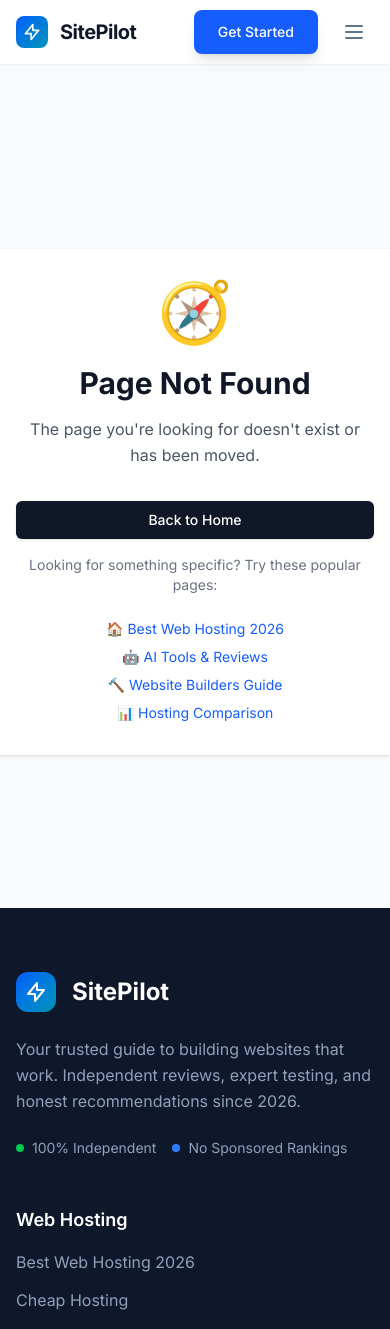
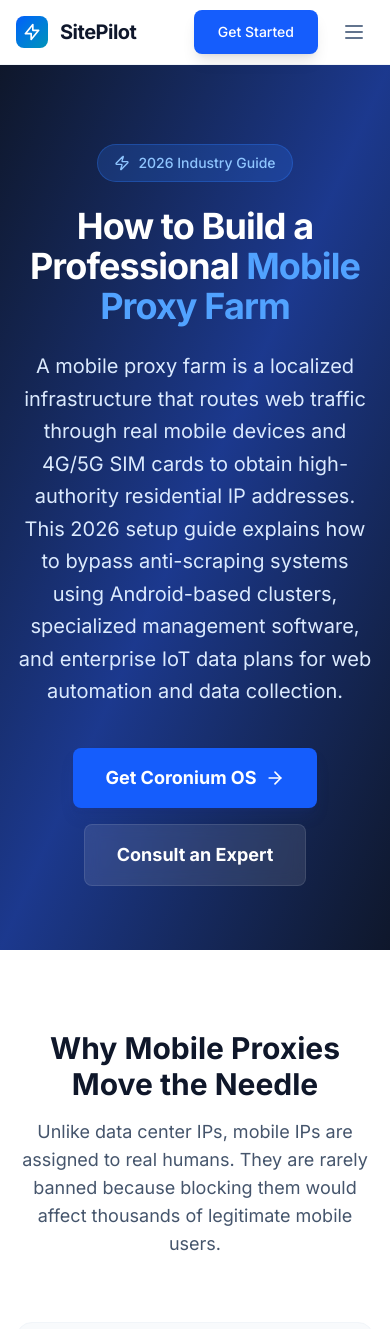
Before and after one commit to teccoxie2/sitepilot, a Next.js app: page /tools/mobile-proxy-farm-setup-guide-2026 in a window 390 px wide. Before the commit this address had no page. Shown: the top 1329 px of the page. Built offline with nearby package versions, Linux system fonts and the light colour scheme.

Commit message:
feat: add mobile proxy farm setup guide with coronium affiliate link

```diff
--- a/src/app/sitemap.xml/route.ts
+++ b/src/app/sitemap.xml/route.ts
@@ -122,6 +122,12 @@
       priority: '0.8'
     },
     {
+      url: `${baseUrl}/tools/mobile-proxy-farm-setup-guide-2026`,
+      lastModified: currentDate,
+      changeFreq: 'monthly',
+      priority: '0.8'
+    },
+    {
       url: `${baseUrl}/privacy`,
       lastModified: currentDate,
       changeFreq: 'monthly',
@@ -183,8 +189,8 @@
     }
   ]
 
-  const sitemap = `<?xml version="1.0" encoding="UTF-8"?>
-<urlset xmlns="http://www.sitemaps.org/schemas/sitemap/0.9">
+  const sitemap = `<?xml version=\"1.0\" encoding=\"UTF-8\"?>
+<urlset xmlns=\"http://www.sitemaps.org/schemas/sitemap/0.9\">
 ${routes.map(route => `
   <url>
     <loc>${route.url}</loc>
--- /dev/null
+++ b/src/app/tools/mobile-proxy-farm-setup-guide-2026/page.tsx
@@ -0,0 +1,150 @@
+import React from 'react';
+import Link from 'next/link';
+import { Shield, Zap, Cpu, Network, ArrowRight, CheckCircle2 } from 'lucide-react';
+
+export default function MobileProxyFarmGuide() {
+  return (
+    <div className="min-h-screen bg-white">
+      {/* Hero Section */}
+      <section className="pt-20 pb-16 bg-gradient-to-br from-slate-900 via-blue-900 to-slate-900 text-white">
+        <div className="container mx-auto px-4 text-center">
+          <div className="inline-flex items-center px-4 py-2 rounded-full bg-blue-500/20 text-blue-300 text-sm font-medium mb-6 border border-blue-500/30">
+            <Zap className="w-4 h-4 mr-2" />
+            2026 Industry Guide
+          </div>
+          <h1 className="text-4xl md:text-6xl font-bold mb-6 tracking-tight">
+            How to Build a Professional <span className="text-blue-400">Mobile Proxy Farm</span>
+          </h1>
+          <p className="text-xl text-blue-100 max-w-3xl mx-auto leading-relaxed mb-10">
+            A mobile proxy farm is a localized infrastructure that routes web traffic through real mobile devices and 4G/5G SIM cards to obtain high-authority residential IP addresses. This 2026 setup guide explains how to bypass anti-scraping systems using Android-based clusters, specialized management software, and enterprise IoT data plans for web automation and data collection.
+          </p>
+          <div className="flex flex-wrap justify-center gap-4">
+            <Link
+              href="https://www.coronium.io/cn/affiliate"
+              className="px-8 py-4 bg-blue-600 hover:bg-blue-500 text-white rounded-lg font-bold text-lg transition-all shadow-lg shadow-blue-900/20 flex items-center"
+            >
+              Get Coronium OS <ArrowRight className="ml-2 w-5 h-5" />
+            </Link>
+            <Link
+              href="/contact"
+              className="px-8 py-4 bg-white/10 hover:bg-white/20 text-white rounded-lg font-bold text-lg transition-all backdrop-blur-sm border border-white/10"
+            >
+              Consult an Expert
+            </Link>
+          </div>
+        </div>
+      </section>
+
+      {/* Why Mobile Proxies? */}
+      <section className="py-20 border-b border-slate-100">
+        <div className="container mx-auto px-4">
+          <div className="max-w-3xl mx-auto text-center mb-16">
+            <h2 className="text-3xl font-bold mb-4">Why Mobile Proxies Move the Needle</h2>
+            <p className="text-slate-600 text-lg">
+              Unlike data center IPs, mobile IPs are assigned to real humans. They are rarely banned because blocking them would affect thousands of legitimate mobile users.
+            </p>
+          </div>
+
+          <div className="grid md:grid-cols-3 gap-8">
+            {[
+              {
+                title: "Undetectable Scraping",
+                desc: "High-trust IP scores ensure your bots look like real users to Amazon, Google, and social platforms.",
+                icon: Shield
+              },
+              {
+                title: "Bypass Geo-Blocking",
+                desc: "Access localized content and search results by placing your devices in specific geographic regions.",
+                icon: Network
+              },
+              {
+                title: "Unlimited IP Rotation",
+                desc: "Force IP changes on-demand via software, giving you a fresh identity for every session.",
+                icon: Cpu
+              }
+            ].map((item, i) => (
+              <div key={i} className="p-8 rounded-2xl bg-slate-50 border border-slate-100 hover:shadow-xl transition-all">
+                <div className="w-12 h-12 bg-blue-600 rounded-xl flex items-center justify-center mb-6 shadow-lg shadow-blue-200">
+                  <item.icon className="w-6 h-6 text-white" />
+                </div>
+                <h3 className="text-xl font-bold mb-4 text-slate-900">{item.title}</h3>
+                <p className="text-slate-600 leading-relaxed">{item.desc}</p>
+              </div>
+            ))}
+          </div>
+        </div>
+      </section>
+
+      {/* Recommended Software: Coronium */}
+      <section className="py-24 bg-slate-50">
+        <div className="container mx-auto px-4">
+          <div className="flex flex-col md:flex-row items-center gap-16">
+            <div className="flex-1">
+              <div className="inline-flex items-center px-4 py-2 rounded-full bg-blue-100 text-blue-700 text-sm font-bold mb-6">
+                TOP RECOMMENDED SOLUTION
+              </div>
+              <h2 className="text-4xl font-bold mb-8 text-slate-900">
+                Coronium.io: The Professional Operating System for Mobile Farms
+              </h2>
+              <p className="text-lg text-slate-600 mb-8 leading-relaxed">
+                Building a farm is 20% hardware and 80% software management. Coronium simplifies the complexity of managing large Android clusters, offering a centralized dashboard for IP rotation, port management, and real-time monitoring.
+              </p>
+              <ul className="space-y-4 mb-10">
+                {[
+                  "One-click IP rotation via SOCKS5/HTTP",
+                  "Support for huge Android device clusters",
+                  "Real-time device health monitoring",
+                  "Automated carrier re-connection"
+                ].map((text, i) => (
+                  <li key={i} className="flex items-center text-slate-700 font-medium">
+                    <CheckCircle2 className="w-5 h-5 text-green-500 mr-3 shrink-0" />
+                    {text}
+                  </li>
+                ))}
+              </ul>
+              <Link
+                href="https://www.coronium.io/cn/affiliate"
+                className="inline-flex items-center text-blue-600 font-bold text-lg hover:text-blue-700 transition-colors group"
+              >
+                Visit Coronium Official Website <ArrowRight className="ml-2 w-5 h-5 group-hover:translate-x-1 transition-transform" />
+              </Link>
+            </div>
+            <div className="flex-1 bg-white p-4 rounded-3xl shadow-2xl border border-slate-100">
+              <div className="aspect-video bg-slate-900 rounded-2xl flex items-center justify-center text-blue-400 font-mono text-sm overflow-hidden">
+                <div className="p-8 w-full h-full">
+                  <div className="mb-4 text-slate-500">// Coronium Device Control API</div>
+                  <div className="text-blue-300">curl -X POST "https://api.coronium.io/rotate" \</div>
+                  <div className="text-blue-300 ml-4">-H "Authorization: Bearer $TOKEN" \</div>
+                  <div className="text-blue-300 ml-4">-d "device_id=phone_01"</div>
+                  <div className="mt-8 text-green-400">{"{ \"status\": \"success\", \"new_ip\": \"103.24.xx.xx\" }"}</div>
+                </div>
+              </div>
+            </div>
+          </div>
+        </div>
+      </section>
+
+      {/* CTA Section */}
+      <section className="py-20">
+        <div className="container mx-auto px-4">
+          <div className="bg-blue-600 rounded-[3rem] p-12 md:p-20 text-center text-white relative overflow-hidden shadow-2xl">
+            <div className="relative z-10 max-w-3xl mx-auto">
+              <h2 className="text-3xl md:text-5xl font-bold mb-8">Ready to Scale Your Scraping Infrastructure?</h2>
+              <p className="text-xl text-blue-100 mb-10 leading-relaxed">
+                Don't waste months on DIY scripts. Start building your high-authority proxy farm today with professional-grade software.
+              </p>
+              <div className="flex flex-wrap justify-center gap-6">
+                <Link
+                  href="https://www.coronium.io/cn/affiliate"
+                  className="px-10 py-5 bg-white text-blue-600 rounded-xl font-bold text-xl hover:bg-blue-50 transition-all shadow-xl"
+                >
+                  Start Building Now
+                </Link>
+              </div>
+            </div>
+          </div>
+        </div>
+      </section>
+    </div>
+  );
+}
```
